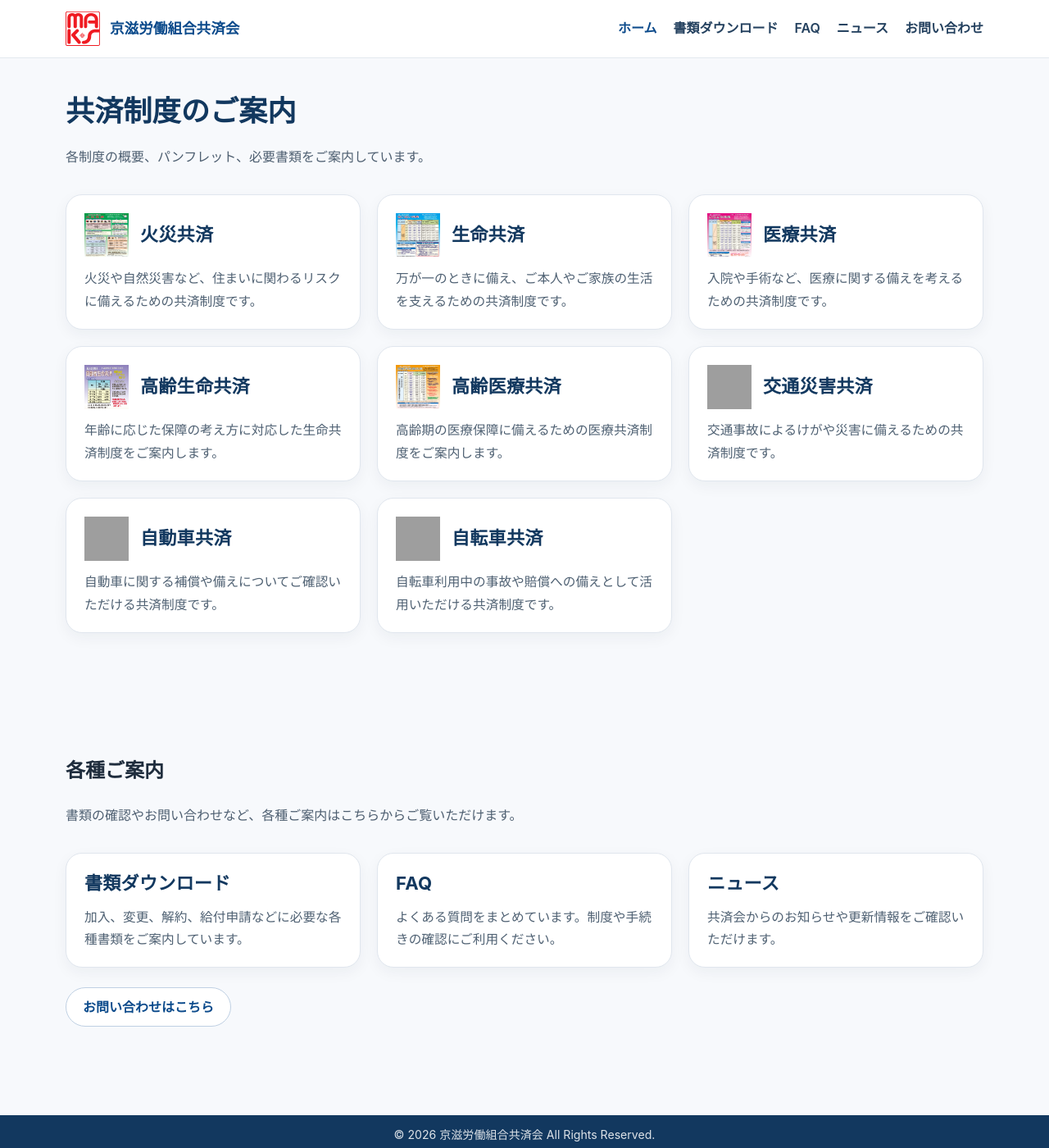
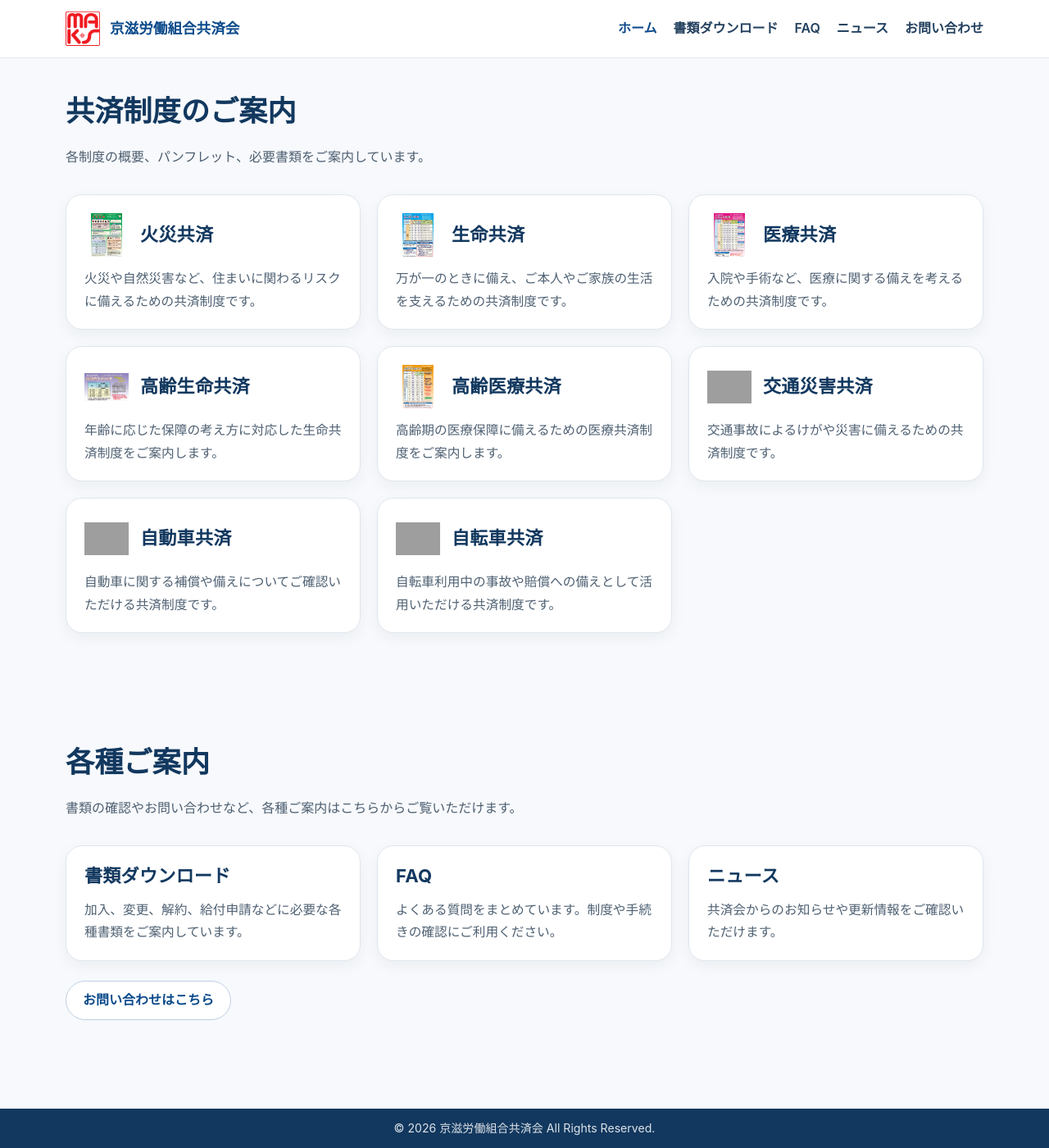
Before and after one commit to keijirodokyosai/keijirodokyosai.github.io, a Jekyll site: the page built from index.html, in a window 1280 px wide and 1400 px high, scrolled down 540 px. Shown: the whole window at 82% size. Built offline with Jekyll 4.4.1, drawn with Linux system fonts in a browser that asks for light colours; grey boxes are pictures that could not be loaded.

Commit message:
Update style.css

```diff
--- a/css/style.css
+++ b/css/style.css
@@ -14,6 +14,10 @@
   line-height: 1.7;
   color: #1f2d3d;
   background: #f7f9fc;
+}
+
+body.menu-open {
+  overflow: hidden;
 }
 
 img {
@@ -107,6 +111,7 @@
   font-weight: 600;
   padding: 8px 0;
   position: relative;
+  transition: color 0.2s ease;
 }
 
 .global-nav a[aria-current="page"] {
@@ -114,7 +119,7 @@
 }
 
 .global-nav a:hover,
-.global-nav a:focus {
+.global-nav a:focus-visible {
   color: #0b4a8b;
 }
 
@@ -169,6 +174,12 @@
 .menu-toggle.is-open span:nth-child(3) {
   top: 21px;
   transform: rotate(-45deg);
+}
+
+.menu-toggle:focus-visible {
+  outline: 3px solid #8eb6dd;
+  outline-offset: 3px;
+  border-radius: 8px;
 }
 
 .menu-overlay {
@@ -242,6 +253,12 @@
   margin-bottom: 20px;
 }
 
+.hero-sub-links {
+  margin: 0;
+  color: #526273;
+}
+
+/* buttons */
 .btn {
   display: inline-flex;
   align-items: center;
@@ -250,7 +267,12 @@
   padding: 0 20px;
   border-radius: 999px;
   font-weight: 700;
-  transition: transform 0.2s ease, box-shadow 0.2s ease, background-color 0.2s ease;
+  text-align: center;
+  transition:
+    transform 0.2s ease,
+    box-shadow 0.2s ease,
+    background-color 0.2s ease,
+    border-color 0.2s ease;
 }
 
 .btn-primary {
@@ -259,7 +281,8 @@
   box-shadow: 0 8px 20px rgba(11, 74, 139, 0.18);
 }
 
-.btn-primary:hover {
+.btn-primary:hover,
+.btn-primary:focus-visible {
   transform: translateY(-1px);
   box-shadow: 0 12px 24px rgba(11, 74, 139, 0.22);
 }
@@ -270,18 +293,20 @@
   border: 1px solid #bfd0e3;
 }
 
-.btn-secondary:hover {
+.btn-secondary:hover,
+.btn-secondary:focus-visible {
   background: #f2f7fc;
   transform: translateY(-1px);
 }
 
-.hero-sub-links {
-  margin: 0;
-  color: #526273;
+.btn:focus-visible {
+  outline: 3px solid #8eb6dd;
+  outline-offset: 3px;
 }
 
 /* section title */
-.kyosai-cards h2 {
+.kyosai-cards h2,
+.section h2 {
   margin: 0 0 12px;
   font-size: clamp(1.7rem, 3vw, 2.2rem);
   color: #12385f;
@@ -337,6 +362,7 @@
   width: 54px;
   height: 54px;
   flex-shrink: 0;
+  object-fit: contain;
 }
 
 .kyosai-card h3 {
@@ -388,7 +414,8 @@
   color: #0b63b6;
 }
 
-.breadcrumb-list a:hover {
+.breadcrumb-list a:hover,
+.breadcrumb-list a:focus-visible {
   text-decoration: underline;
 }
 
@@ -428,6 +455,14 @@
   line-height: 1.9;
   font-size: 1rem;
   color: #222;
+}
+
+.detail-lead p {
+  margin: 0 0 1em;
+}
+
+.detail-lead p:last-child {
+  margin-bottom: 0;
 }
 
 .image-card {
@@ -472,7 +507,8 @@
   font-weight: 600;
 }
 
-.text-link:hover {
+.text-link:hover,
+.text-link:focus-visible {
   text-decoration: underline;
 }
 
```
